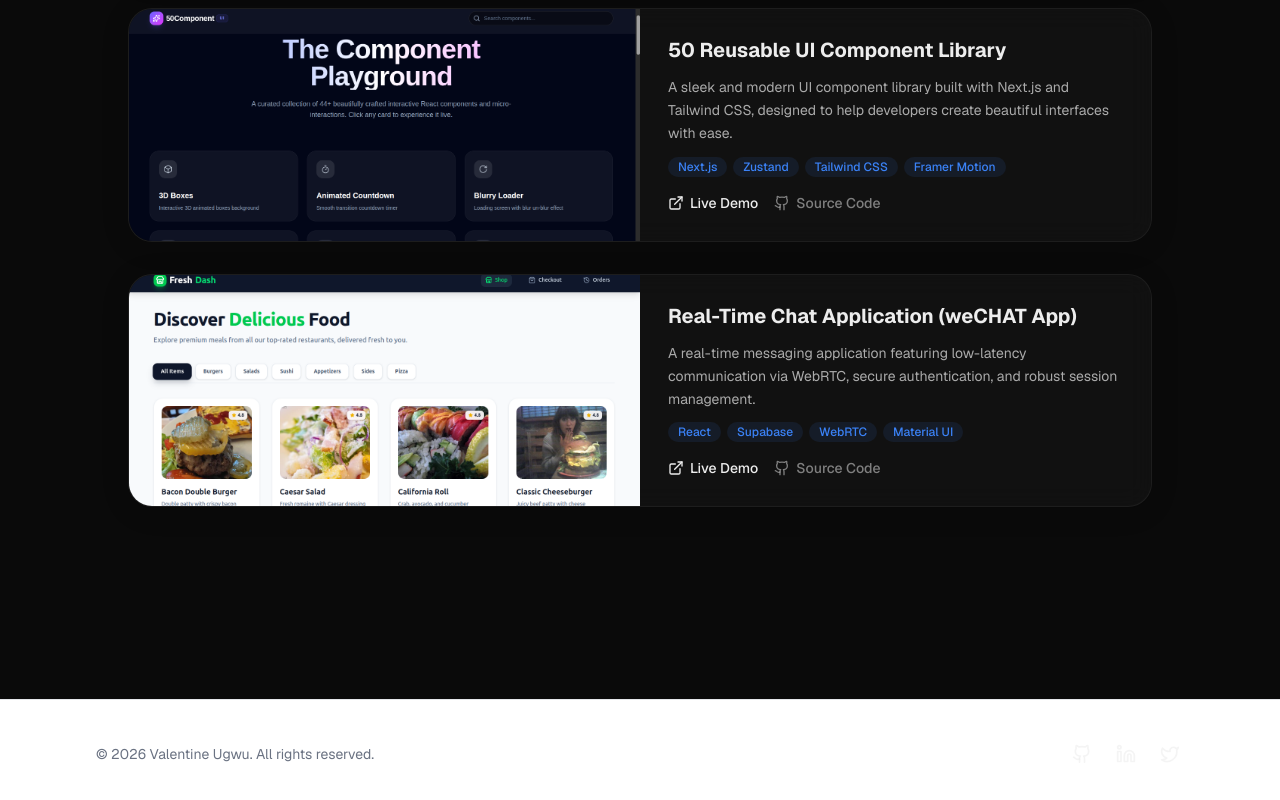
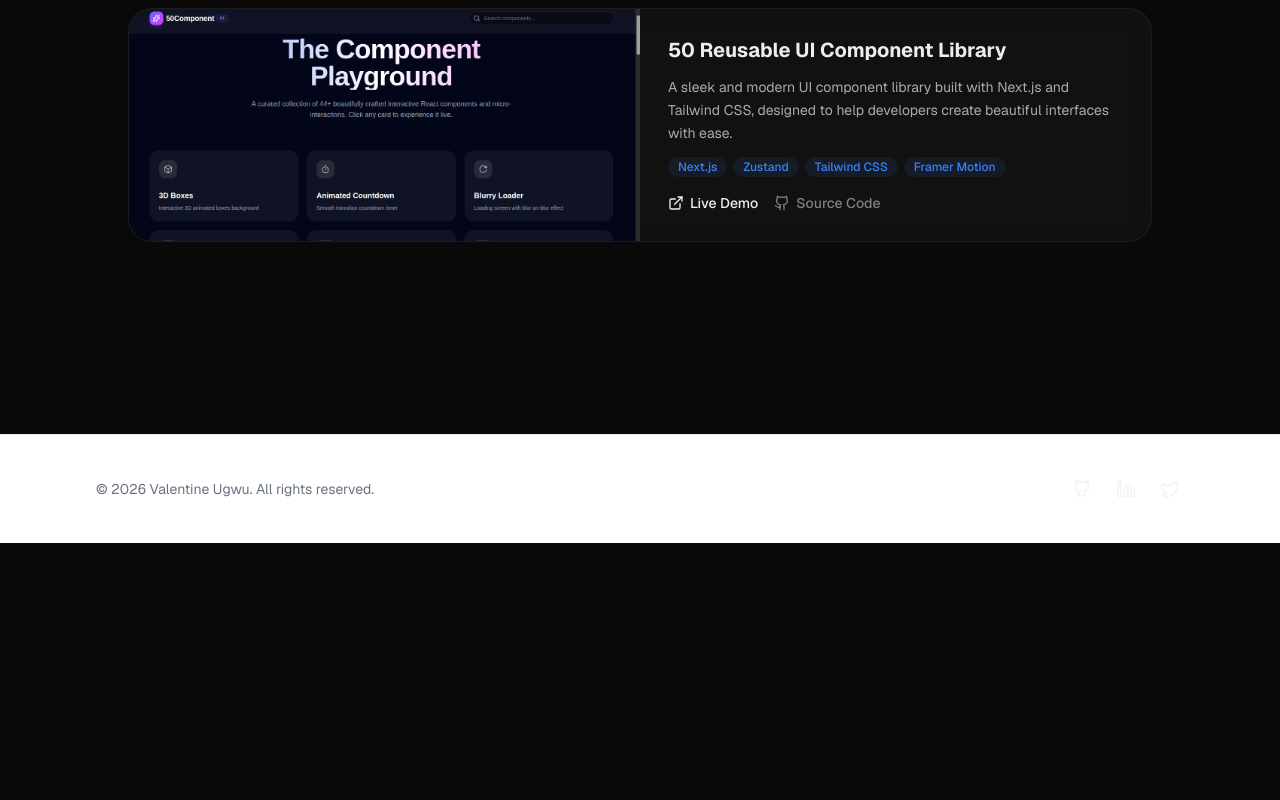
Before and after one commit to Valentine231/portfolio, a Next.js app: page / in a window 1280 px wide. Shown: the part 2394-3194 px from the top of the page. After the commit the page ends 2937 px from the top, so only its background shows below. Built offline with nearby package versions, Linux system fonts and the light colour scheme.

Commit message:
removed-wechat-project

```diff
--- a/src/app/projects/page.tsx
+++ b/src/app/projects/page.tsx
@@ -47,17 +47,8 @@ const projects = [
     tags: ["Next.js", "Zustand", "Tailwind CSS", "Framer Motion"],
     image: "/images/Screenshot from 2026-05-02 12-27-41.png",
     link: "https://reuseable-ui.vercel.app/",
-  },
-  {
-    id: 5,
-    title: "Real-Time Chat Application (weCHAT App)",
-    description:
-      "A real-time messaging application featuring low-latency communication via WebRTC, secure authentication, and robust session management.",
-    category: "Fullstack",
-    tags: ["React", "Supabase", "WebRTC", "Material UI"],
-    image: "/images/Screenshot from 2026-04-22 23-05-27.png",
-    link: "https://github.com/Valentine231",
-  },
+  }
+
 ];
 
 export default function ProjectsPage() {
--- a/src/components/FeaturedProjects.tsx
+++ b/src/components/FeaturedProjects.tsx
@@ -58,16 +58,8 @@ export function FeaturedProjects() {
       stack: ["Next.js", "Zustand", "Tailwind CSS", "Framer Motion"],
       liveUrl: "https://reuseable-ui.vercel.app/",
       githubUrl: "https://github.com/Valentine231/reuseable-ui",
-    },
-    {
-      title: "Real-Time Chat Application (weCHAT App)",
-      description:
-        "A real-time messaging application featuring low-latency communication via WebRTC, secure authentication, and robust session management.",
-      image: "/images/Screenshot from 2026-04-22 23-05-27.png",
-      stack: ["React", "Supabase", "WebRTC", "Material UI"],
-      liveUrl: "https://github.com/Valentine231",
-      githubUrl: "https://github.com/Valentine231",
-    },
+    }
+
   ];
 
   return (
```
